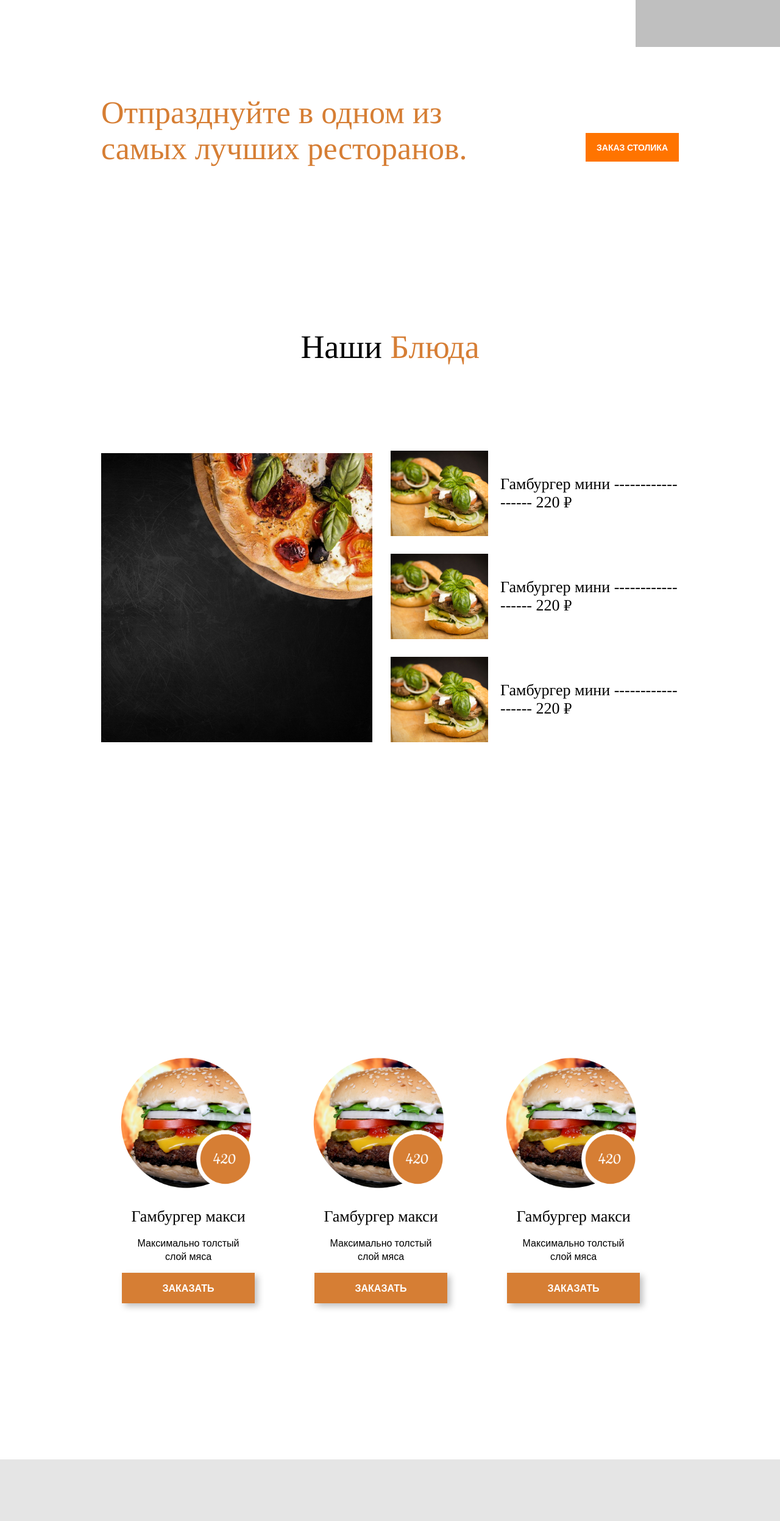
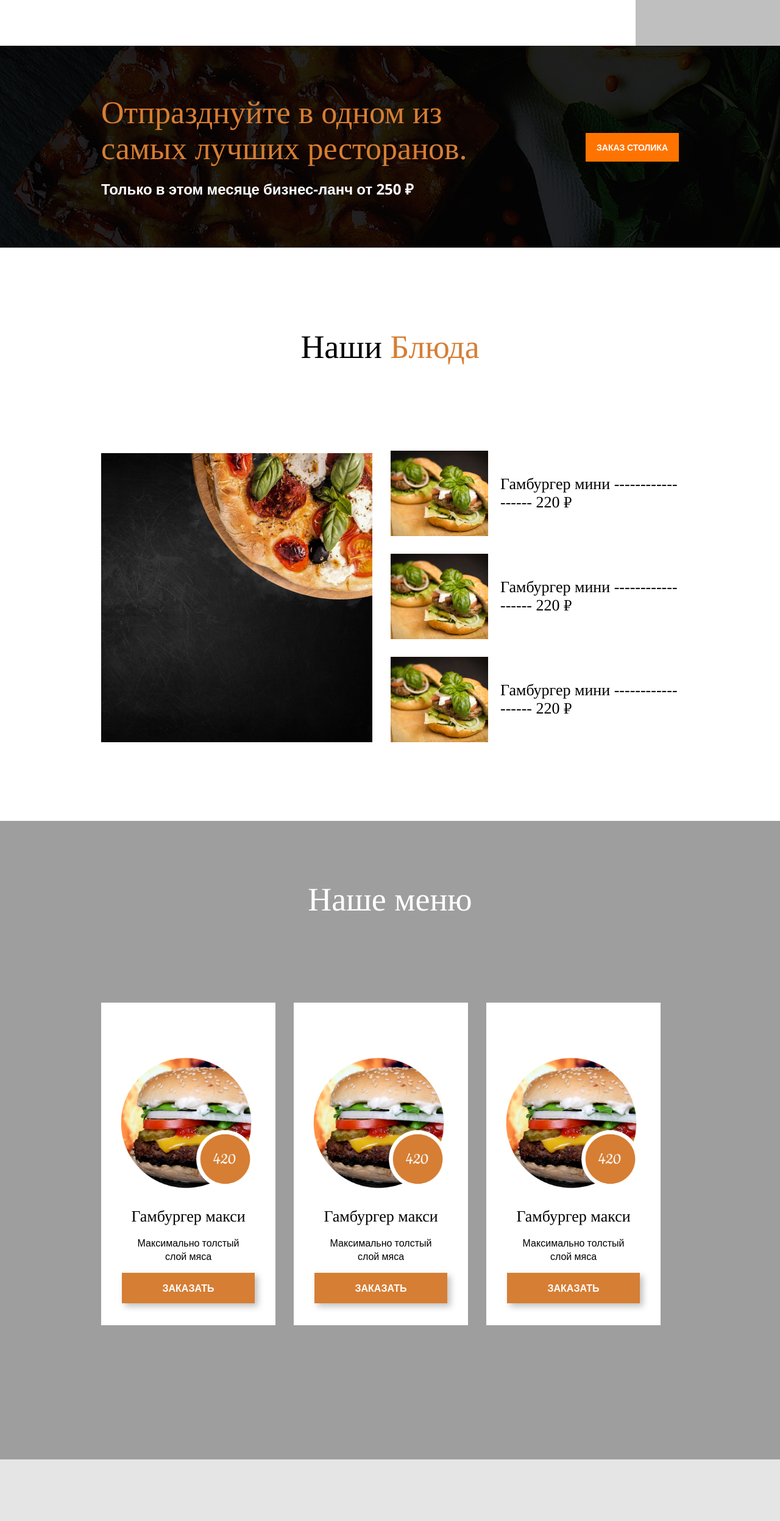
Before and after one commit to polynka523/Restaurant, a plain HTML site: page index.html in a window 1280 px wide. Shown: the part 1677-4171 px from the top of the page at 61% size. Drawn offline with nearby package versions, Linux system fonts and the light colour scheme; the site is published under a folder, as on GitHub Pages, so addresses that start at the root find nothing.

Commit message:
Add files via upload

```diff
--- a/styles/main.css
+++ b/styles/main.css
@@ -289,7 +289,7 @@ body {
 }
 
 .black-block {
-    background-image: url(/image/bg.jpg);
+    background-image: url(../image/bg.jpg);
     padding: 80px 0px;
 }
 
@@ -368,7 +368,7 @@ body {
 }
 
 .menu {
-    background-image: url(/image/bar-1869656_1920\ 2.jpg);
+    background-image: url(../image/bar-1869656_1920\ 2.jpg);
     background-repeat: no-repeat;
     background-size: cover;
     padding-bottom: 220px;
```
